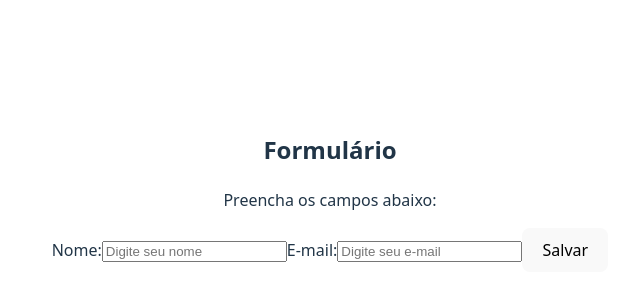
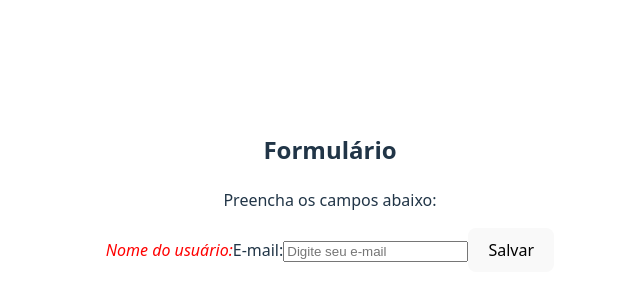
Before and after one commit to Melksedeque/reactjs-useref, a React (Vite) app: page / in a window 1280 px wide. Shown: the part 208-508 px from the top of the page, without its empty margins (310-950 px from the left). Built offline with nearby package versions, Linux system fonts and the light colour scheme.

Commit message:
Criação de useEffect para aplicar alterações no DOM das labels

```diff
--- a/src/App.jsx
+++ b/src/App.jsx
@@ -1,4 +1,4 @@
-import { useRef } from "react";
+import { useRef, useEffect } from "react";
 import "./App.css";
 
 function App() {
@@ -6,6 +6,12 @@ function App() {
   const inputNome = useRef("");
   const labelEmail = useRef("");
   const inputEmail = useRef("");
+
+  useEffect(() => {
+    labelNome.current.innerHTML = "Nome do usuário:";
+    labelNome.current.style.fontStyle = "italic";
+    labelNome.current.style.color = "red";
+  }, []);
 
   return (
     <>
```
